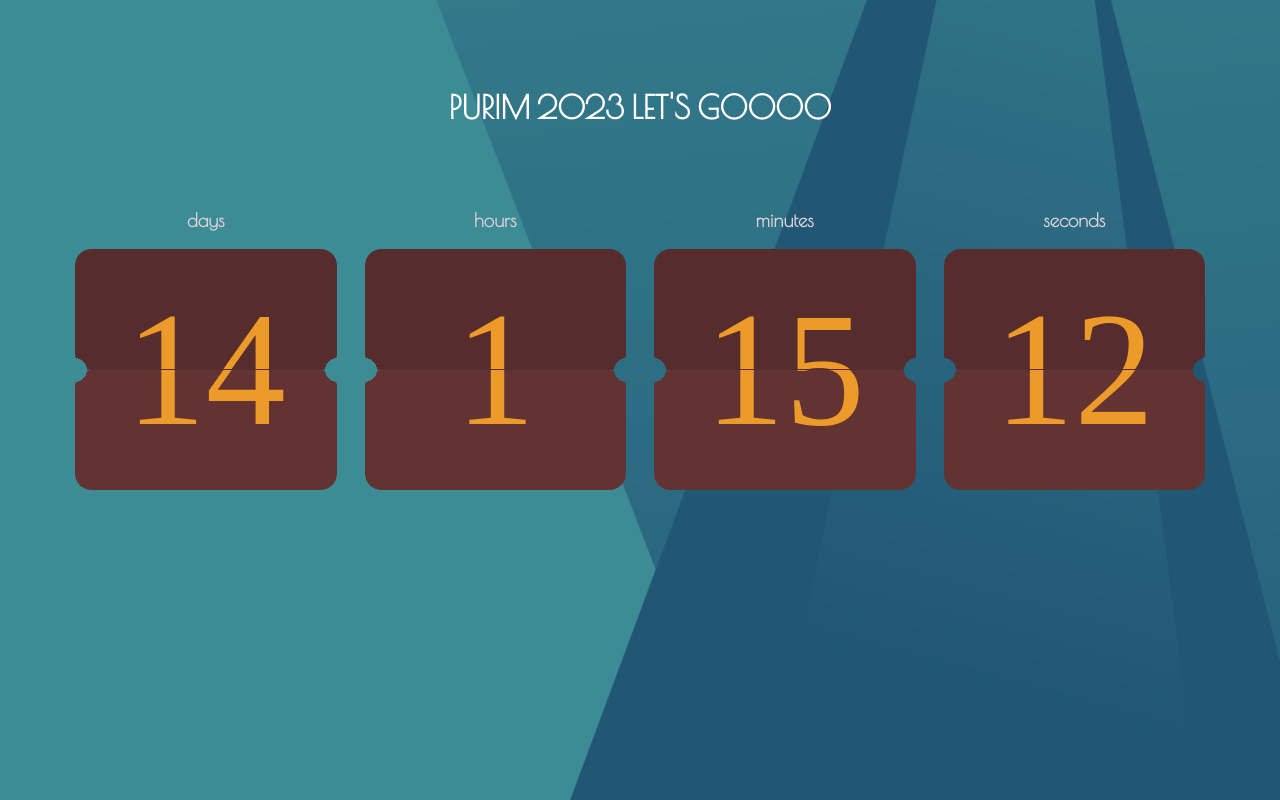
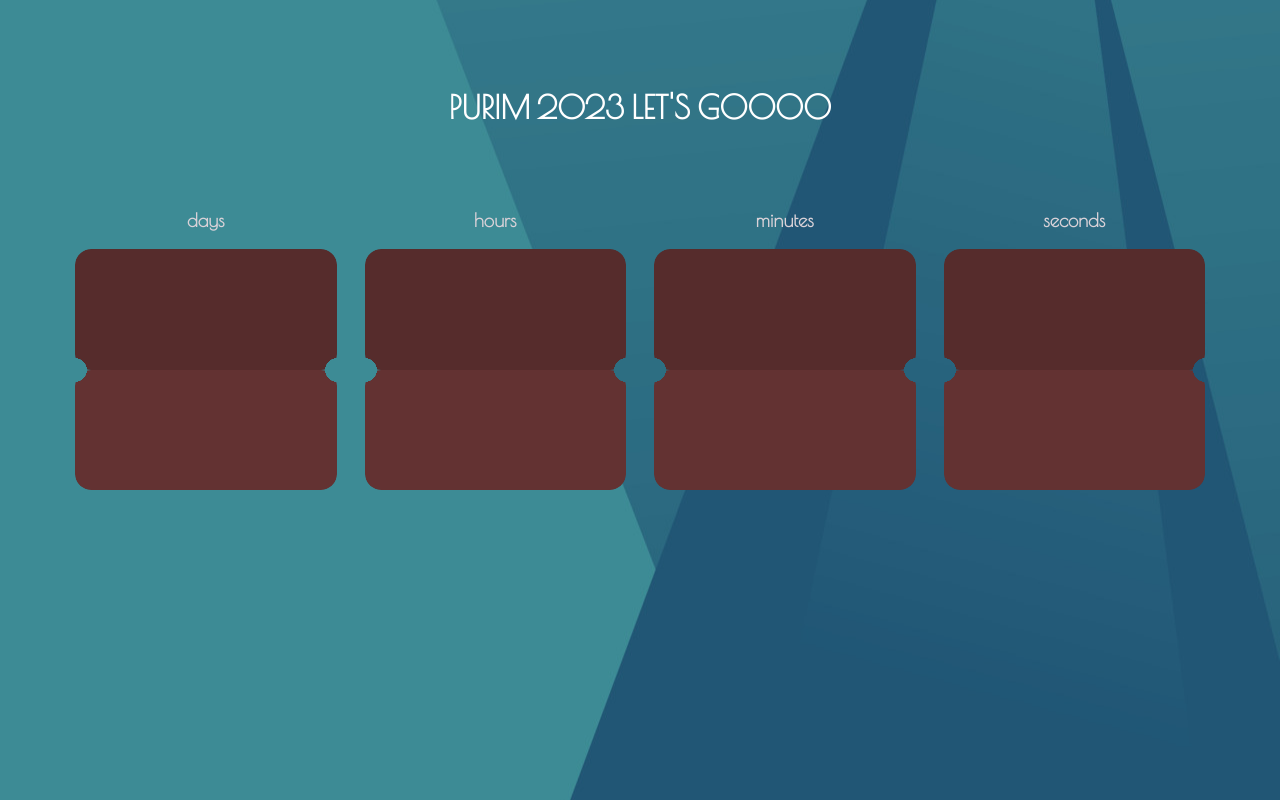
Before and after one commit to bergerm613/wedding, a React (Create React App) app: page / in a window 1280 px wide. Built offline with nearby package versions, Linux system fonts and the light colour scheme; no server answers; a web font is replaced by a local one.

Commit message:
get sunset from api call

```diff
--- a/src/App.tsx
+++ b/src/App.tsx
@@ -1,13 +1,25 @@
 import * as React from "react";
+import { useEffect, useState } from "react";
+
 import { Flipper } from "./components/Flipper";
-import { isCountdownDone, purimDate } from "./util";
+import { isCountdownDone } from "./utils";
 import Confetti from "react-confetti";
 import { useCountdown } from "./hooks/useCountdown";
 
 import "./styles.css";
+import { getHebcalSunset } from "./utils/apis";
 
 const App = () => {
-  const { days, hours, minutes, seconds } = useCountdown(purimDate);
+  const [purimStartDate, setPurimStartDate] = useState<Date>();
+  const { days, hours, minutes, seconds } = useCountdown(purimStartDate);
+
+  useEffect(() => {
+    const geoname = "5128581"; //geoname of New York City
+
+    getHebcalSunset(geoname).then((sunset) => {
+      setPurimStartDate(sunset);
+    });
+  }, []);
 
   return (
     <>
--- a/src/hooks/useCountdown.ts
+++ b/src/hooks/useCountdown.ts
@@ -1,6 +1,6 @@
 import { useEffect, useState } from "react";
-import { RemainingTime } from "../types";
-import { getRemainingTime } from "../util";
+import { RemainingTime } from "../utils/types";
+import { getRemainingTime } from "../utils";
 
 /**
  * A hook used to continuously check the remaining time, and update every second.
--- /dev/null
+++ b/src/utils/apis.ts
@@ -0,0 +1,13 @@
+/**
+ * Makes a call to the Hebcal api to get the Date of a given geoname.
+ *
+ * @returns {Promise<Date>} A Date object for sunset in the given geoname
+ */
+export const getHebcalSunset = async (geoname: string): Promise<Date> => {
+  const response = await fetch(
+    `https://www.hebcal.com/zmanim?cfg=json&geonameid=${geoname}&date=2023-03-06`
+  );
+  const data = await response.json();
+
+  return new Date(data.times.sunset);
+};
--- a/src/util.ts
+++ b/src/utils/index.ts
@@ -1,7 +1,4 @@
 import { RemainingTime } from "./types";
-
-// Date object for the shkiya start time of Purim 2023
-export const purimDate = new Date("03/06/2023 17:52:41");
 
 /**
  * Remaining time from the present until the endTime given.
```
Also changed, not shown: src/utils/types.ts (renamed from src/types.ts).
